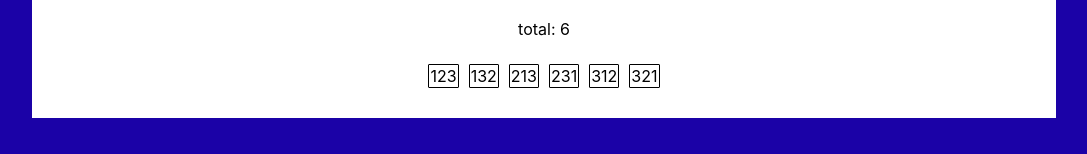
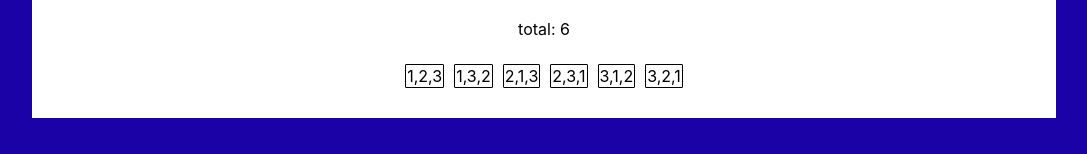
Before and after one commit to justinhorein/permutations, a React (Create React App) app: page / in a window 1280 px wide. Shown: the part 167-321 px from the top of the page, without its empty margins (96-1183 px from the left). Built offline with nearby package versions, Linux system fonts and the light colour scheme.

Commit message:
array commas displaying

```diff
--- a/src/App.js
+++ b/src/App.js
@@ -75,7 +75,7 @@ class App extends React.Component {
           <div className="total">total: { this.state.display }</div>
           <div id="perms">
             {this.state.totPerms.map(item => (
-              <span key={item}>{item}</span>
+              <span key={item}>{item.toString()}</span>
             ))}
           </div>
         </div>
```
